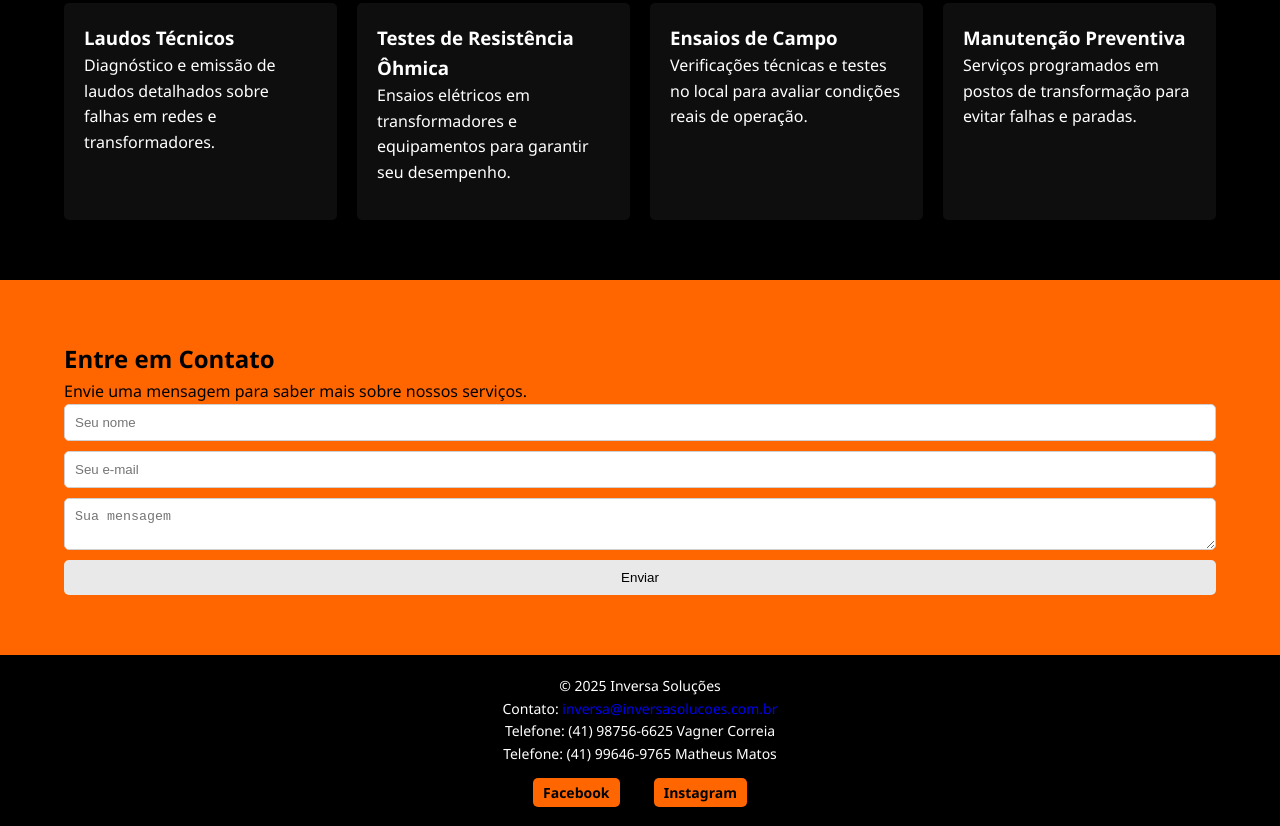
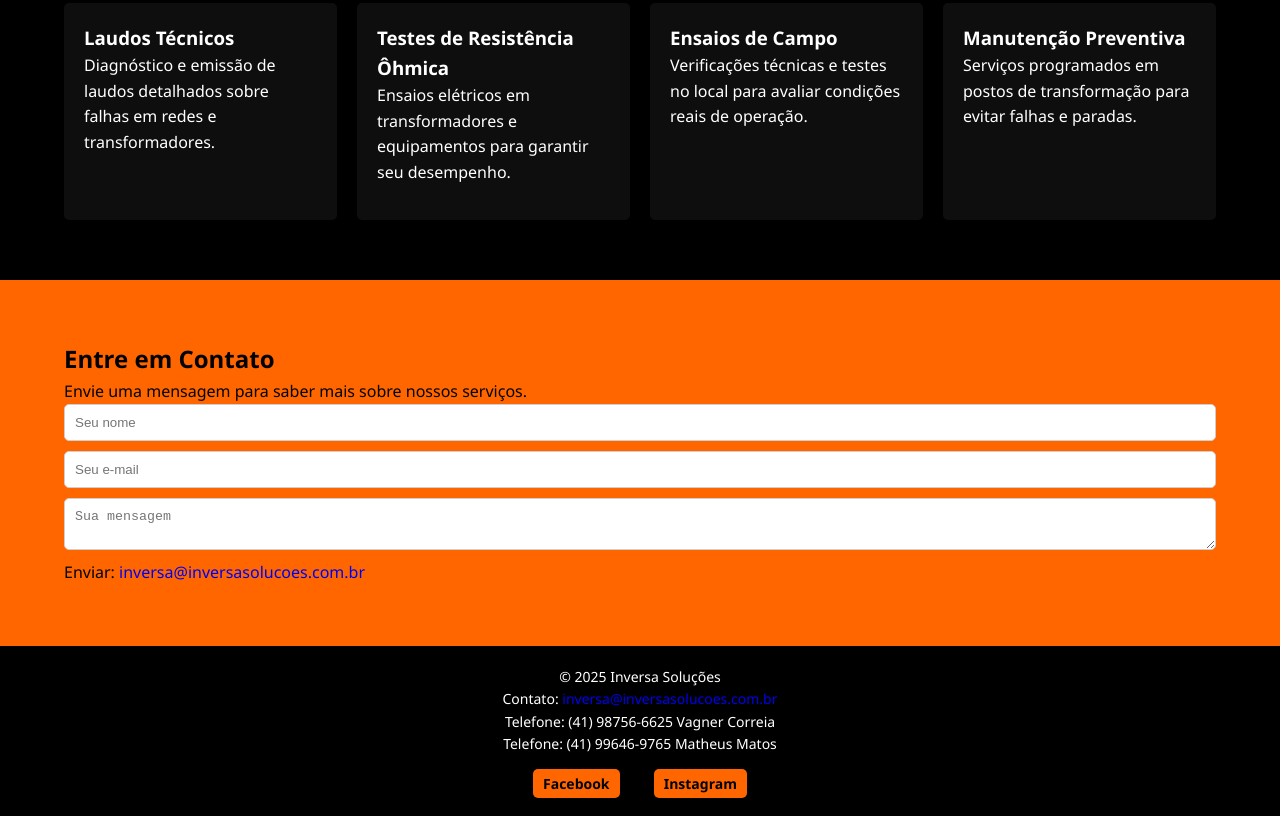
Before and after one commit to LUCAS00yvl/inversa_solucoes, a plain HTML site: page inversa.html in a window 1280 px wide. Shown: the part 1060-1886 px from the top of the page. Drawn offline with Linux system fonts and the light colour scheme.

Commit message:
Teste função mailto

```diff
--- a/inversa.html
+++ b/inversa.html
@@ -93,7 +93,7 @@
         <input type="text" placeholder="Seu nome" required />
         <input type="email" placeholder="Seu e-mail" required />
         <textarea placeholder="Sua mensagem" required></textarea>
-        <button type="submit">Enviar</button>
+         <p>Enviar: <a href="mailto:inversa@inversasolucoes.com.br" class="email-fonte">inversa@inversasolucoes.com.br</a></p>
       </form>
     </div>
   </section>
```
